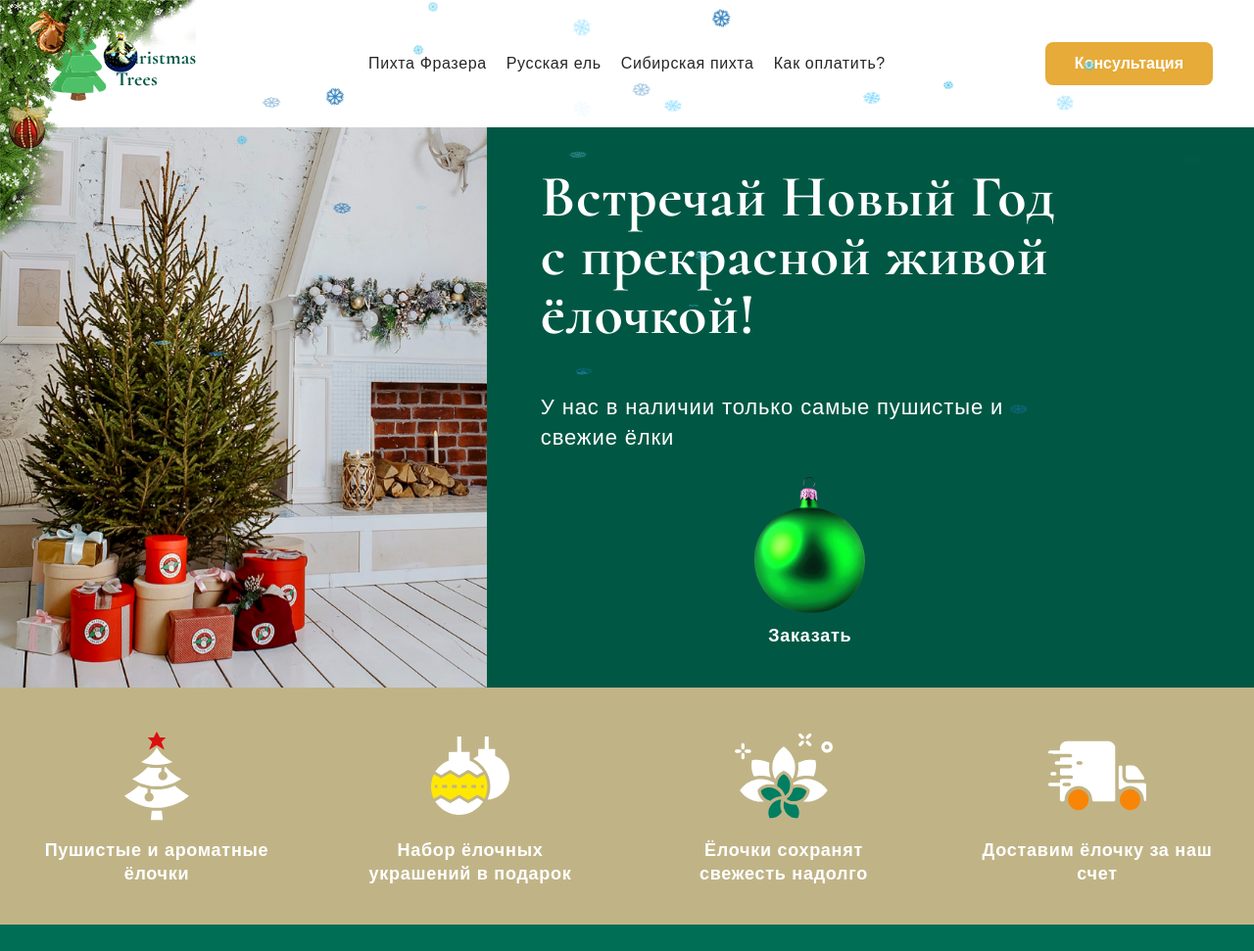
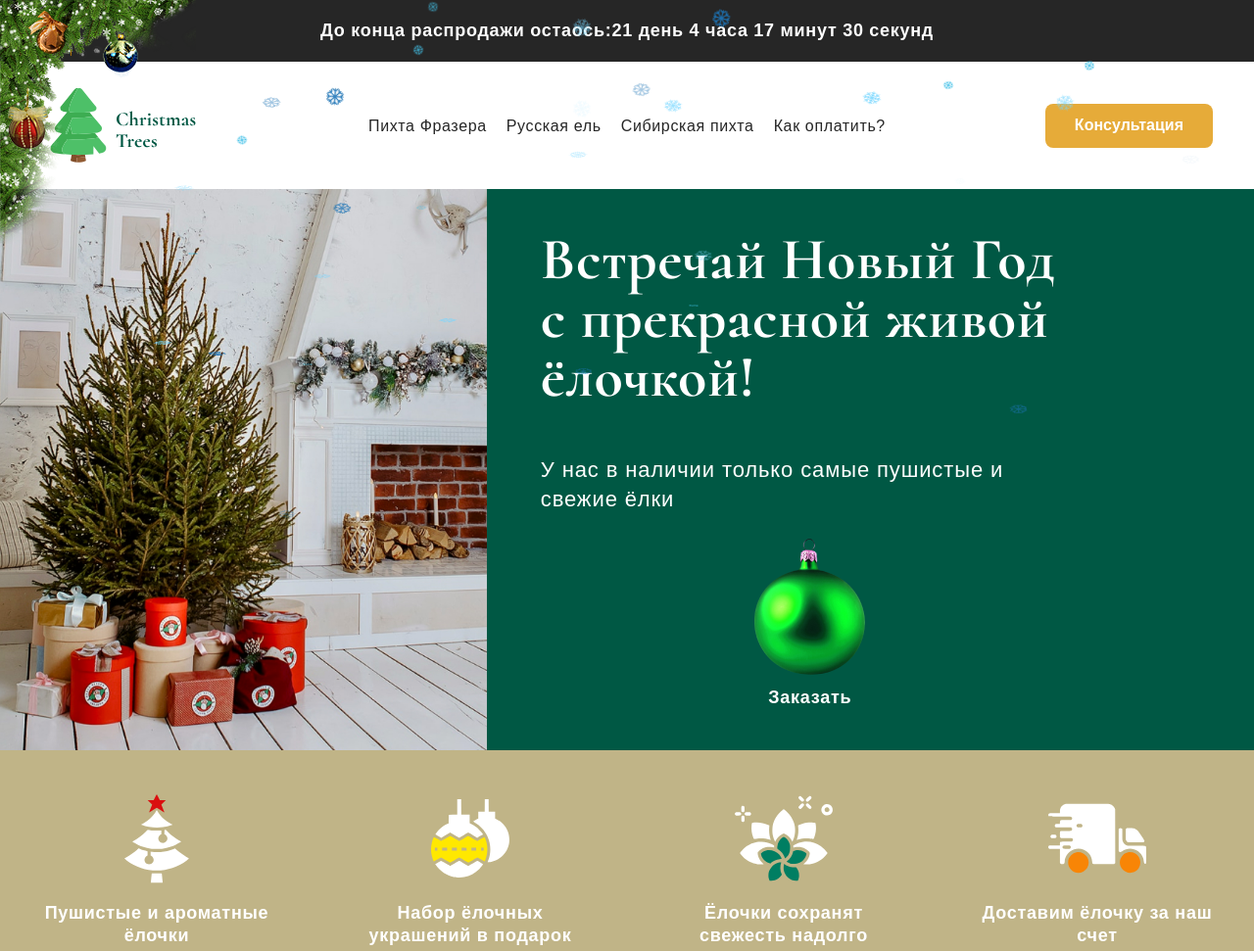
Before and after one commit to vadyavadya/christmas-trees, a plain HTML site: page index.html in a window 1280 px wide. Shown: the top 971 px of the page at 98% size. Drawn offline with Linux system fonts and the light colour scheme.

Commit message:
added timer

```diff
--- a/index.html
+++ b/index.html
@@ -42,11 +42,15 @@
   <link rel="stylesheet" href="style/overlay.css">
   <link rel="stylesheet" href="style/modal.css">
 
+  <script src="js/burger.js" defer></script>
+  <script src="js/modal.js" defer></script>
 
   <script src="garlend/christmass.js" defer></script>
+
   <script src="snow/snow.js" defer></script>
-  <script src="js/burger.js" defer></script>
-  <script src="js/modal.js" defer></script>
+
+  <link rel="stylesheet" href="timer/timer.css">
+  <script src="timer/timer.js" defer></script>
 </head>
 
 <body class="christmas">
--- /dev/null
+++ b/timer/timer.css
@@ -0,0 +1,35 @@
+.timer {
+    position: sticky;
+    left: 0;
+    right: 0px;
+    top: 0px;
+    padding: 20px;
+    color: var(--main-color);
+    background-color: var(--second-color);
+    font-weight: 700;
+    font-size: 18px;
+    line-height: 130%;
+    text-align: center;
+    letter-spacing: 0.04em;
+    display: flex;
+    justify-content: center;
+    z-index: 10;
+}
+@media (max-width: 1200px) {
+    .timer {
+        font-size: 16px;
+    }
+}
+@media (max-width: 768px) {
+    .timer {
+        font-size: 14px;
+    }
+}
+@media (max-width: 580px) {
+    .timer {
+        font-size: 12px;
+    }
+    .timer {
+        display: block;
+    }
+}
--- /dev/null
+++ b/timer/timer.js
@@ -0,0 +1,56 @@
+const timer = () => {
+    const declOfNum = (n, titles) => n + ' ' + titles[n % 10 === 1 && n % 100 !== 11 ?
+        0 : n % 10 >= 2 && n % 10 <= 4 && (n % 100 < 10 || n % 100 >= 20) ? 1 : 2];
+
+    const timer = document.createElement('div');
+    const timerText = document.createElement('p');
+    const timerCount = document.createElement('span');
+
+    timer.classList.add('timer');
+    timerText.classList.add('timer__text');
+    timerCount.classList.add('timer__count');
+
+    timerText.textContent = 'До конца распродажи остаось: ';
+    timerCount.textContent = '3 дня 21 час 53 минуты 59 секунд';
+
+    document.body.prepend(timer);
+    timer.append(timerText);
+    timer.append(timerCount);
+
+    const startTimer = () => {
+
+        const dedline = new Date(2024, 0, 0, 0, 0, 0, 0);
+        const now = new Date();
+        let timeRemaning = Math.floor((dedline - now) / 1000);
+
+
+        const seconds = Math.floor(timeRemaning % 60);
+        const minutes = Math.floor(timeRemaning / 60 % 60);
+        const hours = Math.floor(timeRemaning / 60 / 60 % 24);
+        const day = Math.floor(timeRemaning / 60 / 60 / 24 % 31);
+
+        /*
+        // ! сложности из за 30-31 дней
+        const mounth = Math.floor(timeRemaning / 60 / 60 / 24 / 31 % 12);
+        const yer = Math.floor(timeRemaning / 60 / 60 / 24 / 31 / 12);
+        */
+
+        const s = declOfNum(seconds, ['секунда', 'секунды', 'секунд']);
+        const m = declOfNum(minutes, ['минута', 'минуты', 'минут']);
+        const h = declOfNum(hours, ['час', 'часа', 'часов']);
+        const d = declOfNum(day, ['день', 'дня', 'дней']);
+
+        timerCount.textContent = `${d} ${h} ${m} ${s}`;
+
+        if (timeRemaning > 0) {
+            setTimeout(startTimer, 1000);
+        } else {
+            timer.remove();
+        }
+    }
+
+    startTimer();
+}
+
+
+timer();
```
